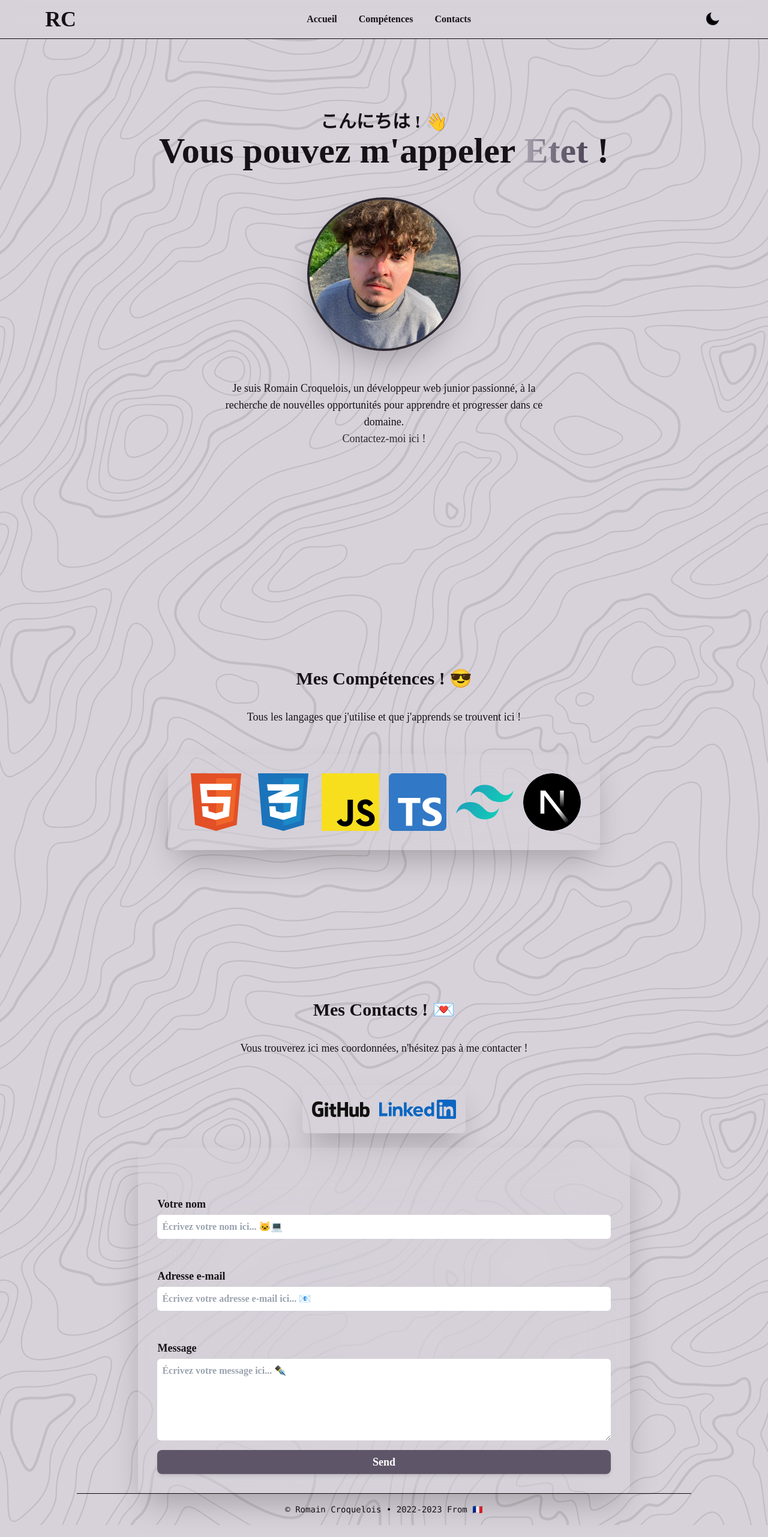
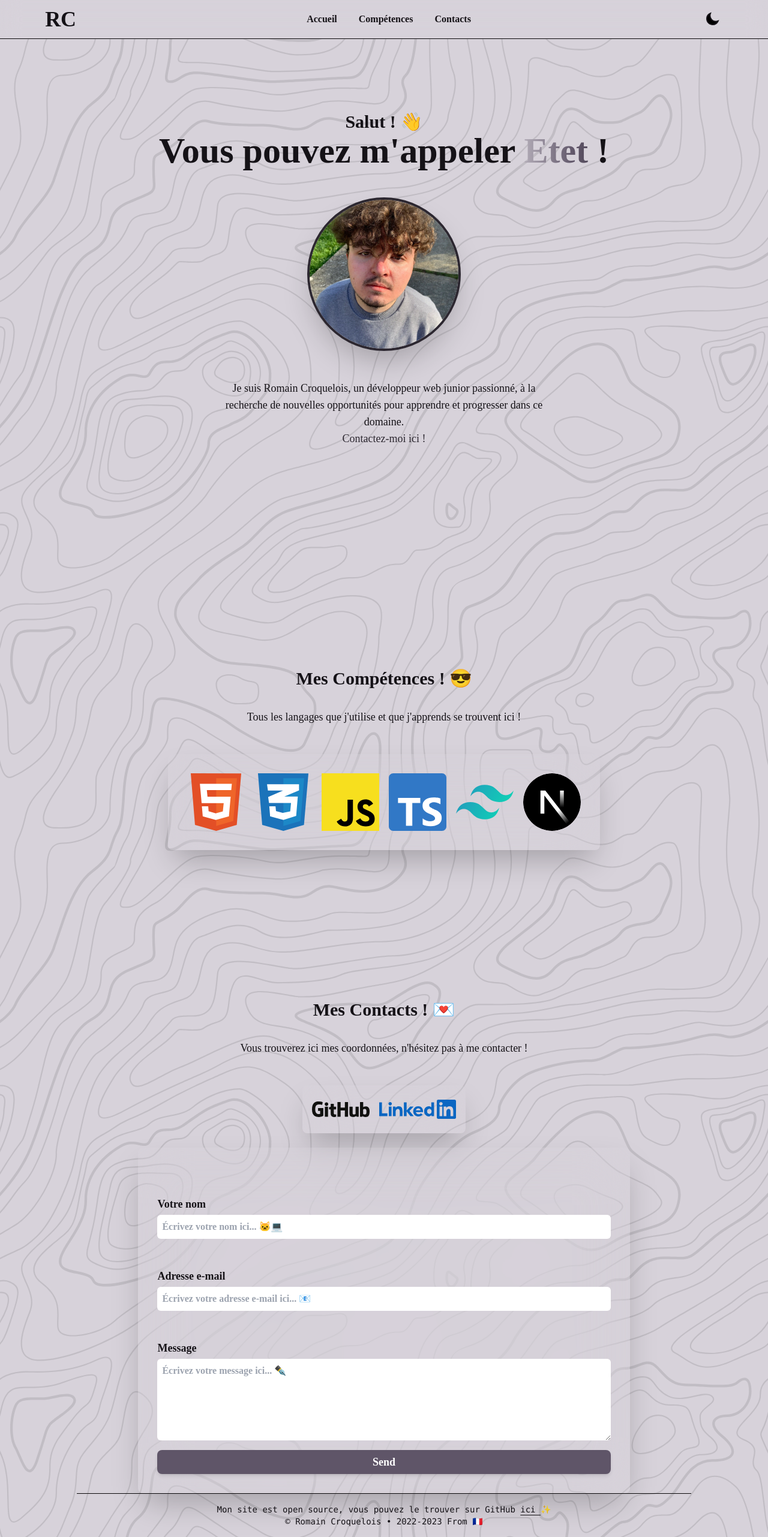
Before and after one commit to etetdev/portfolio, a website: page index.html in a window 1280 px wide. Shown: the whole page at 60% size. Drawn offline with Linux system fonts and the light colour scheme; a web font is replaced by a local one.

Commit message:
Update 0.1.4

```diff
--- a/index.html
+++ b/index.html
@@ -88,7 +88,7 @@
 				</p>
 				<a
 					href="#contact"
-					class="text-lg font-medium text-porple-600 hover:text-porple-600 hover:underline hover:decoration-porple-600 hover:underline-offset-4 dark:text-porple-300 dark:hover:text-porple-500 dark:hover:decoration-porple-500">
+					class="text-lg font-medium text-porple-600 hover:text-porple-800 hover:underline hover:decoration-porple-600 hover:underline-offset-4 dark:text-porple-50 dark:hover:text-porple-100 dark:hover:decoration-porple-100">
 					Contactez-moi ici !
 				</a>
 			</div>
@@ -143,7 +143,7 @@
 			<div
 				class="mt-12 flex flex-col items-center space-y-4 rounded-lg p-4 text-center shadow-2xl backdrop-blur-2xl backdrop-opacity-70 backdrop-filter md:flex-row md:space-y-0 md:space-x-4">
 				<a href="https://github.com/etetdev">
-					<img src="./assets/img/github.svg"" class="h-12 w-24" />
+					<img src="./assets/img/github.svg" class="h-12 w-24" />
 				</a>
 				<a href="#">
 					<img src="./assets/img/test.svg"" class="h-12 w-32" />
@@ -199,9 +199,18 @@
 		<!--================== FOOTER ==================-->
 		<footer
 			class="container mx-auto mt-32 w-4/5 border-t border-porple-900 px-4 text-center font-mono text-sm dark:border-porple-100 md:mt-0 md:w-11/12 lg:w-10/12 xl:w-4/5 2xl:w-2/3">
-			<p class="my-4">
+			<p class="mt-4">
+				Mon site est open source, vous pouvez le trouver sur GitHub
+				<a
+					href="https://github.com/etetdev/portfolio/"
+					class="underline decoration-porple-800 underline-offset-4 dark:decoration-porple-100">
+					ici
+				</a>
+				✨
+			</p>
+			<p class="mb-4">
 				© Romain Croquelois • 2022-2023 From
-				<a href="">🇫🇷</a>
+				<a href="https://youtu.be/tl8zuAw3nBI?t=5">🇫🇷</a>
 			</p>
 		</footer>
 		<!--================== BACK TO THE TOP BUTTON ==================-->
--- a/tailwind.config.js
+++ b/tailwind.config.js
@@ -11,17 +11,12 @@ module.exports = {
 				topography: "url('/assets/img/background.svg')",
 			},
 			animation: {
-				fade: 'fade 1s',
-				gradient: 'gradient 5s linear infinite',
+				gradient: 'gradient 5s ease-in-out infinite alternate',
 				wave: 'wave 3s linear infinite',
-				text: 'text 8s infinite',
+				text: 'text 9s infinite',
 				background: 'background 90s linear infinite',
 			},
 			keyframes: {
-				fade: {
-					'0%': { opacity: '0' },
-					'100%': { opacity: '1' },
-				},
 				gradient: {
 					'0%, 100%': {
 						'background-size': '200% 200%',
```
Also changed, not shown: css/main.css, 1 other file.
